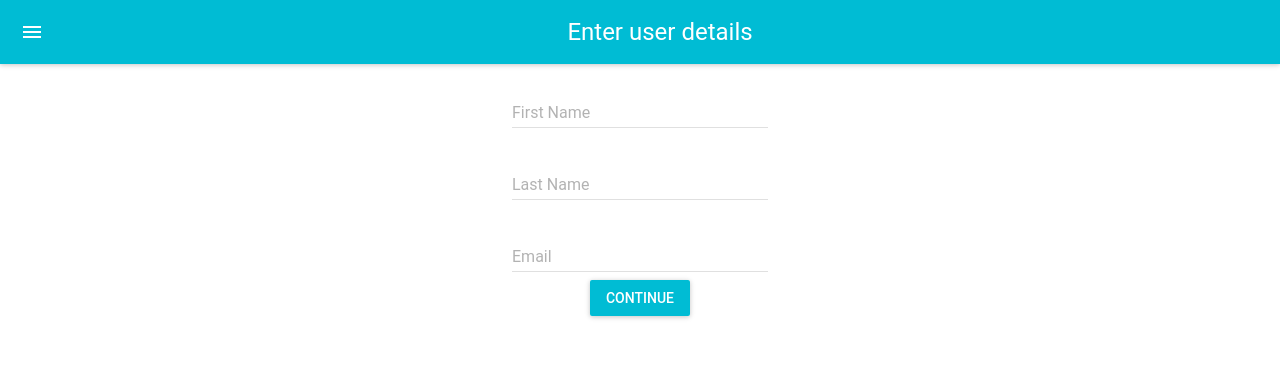
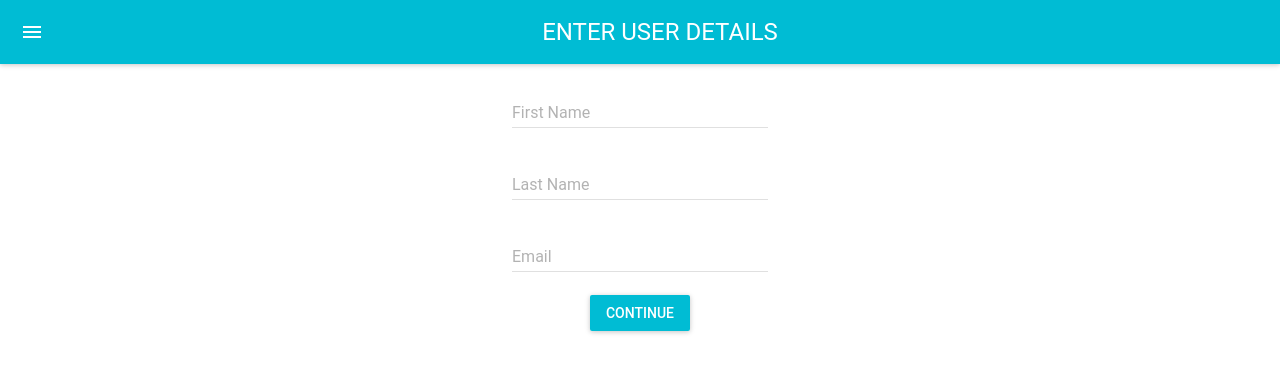
Before and after one commit to DownTheMatrix/React-Multi-Step-Form, a React (Create React App) app: page / in a window 1280 px wide. Shown: the top 372 px of the page. Built offline with nearby package versions, Linux system fonts and the light colour scheme.

Commit message:
Create styles object

```diff
--- a/src/components/FormUserDetails.js
+++ b/src/components/FormUserDetails.js
@@ -15,7 +15,7 @@ export class FormUserDetails extends Component {
     return (
       <MuiThemeProvider>
         <React.Fragment>
-          <AppBar title="Enter user details" />
+          <AppBar style={styles.appbar} title="Enter user details" />
           <TextField
             hintText="Enter your first name"
             floatingLabelText="First Name"
@@ -40,7 +40,7 @@ export class FormUserDetails extends Component {
           <RaisedButton
             label="Continue"
             primary={true}
-            style={StyleSheet.button}
+            style={styles.button}
             onClick={this.continue}
           />
         </React.Fragment>
@@ -52,6 +52,9 @@ export class FormUserDetails extends Component {
 const styles = {
   button: {
     margin: 15
+  },
+  appbar: {
+    textTransform: "uppercase"
   }
 }
 
```
